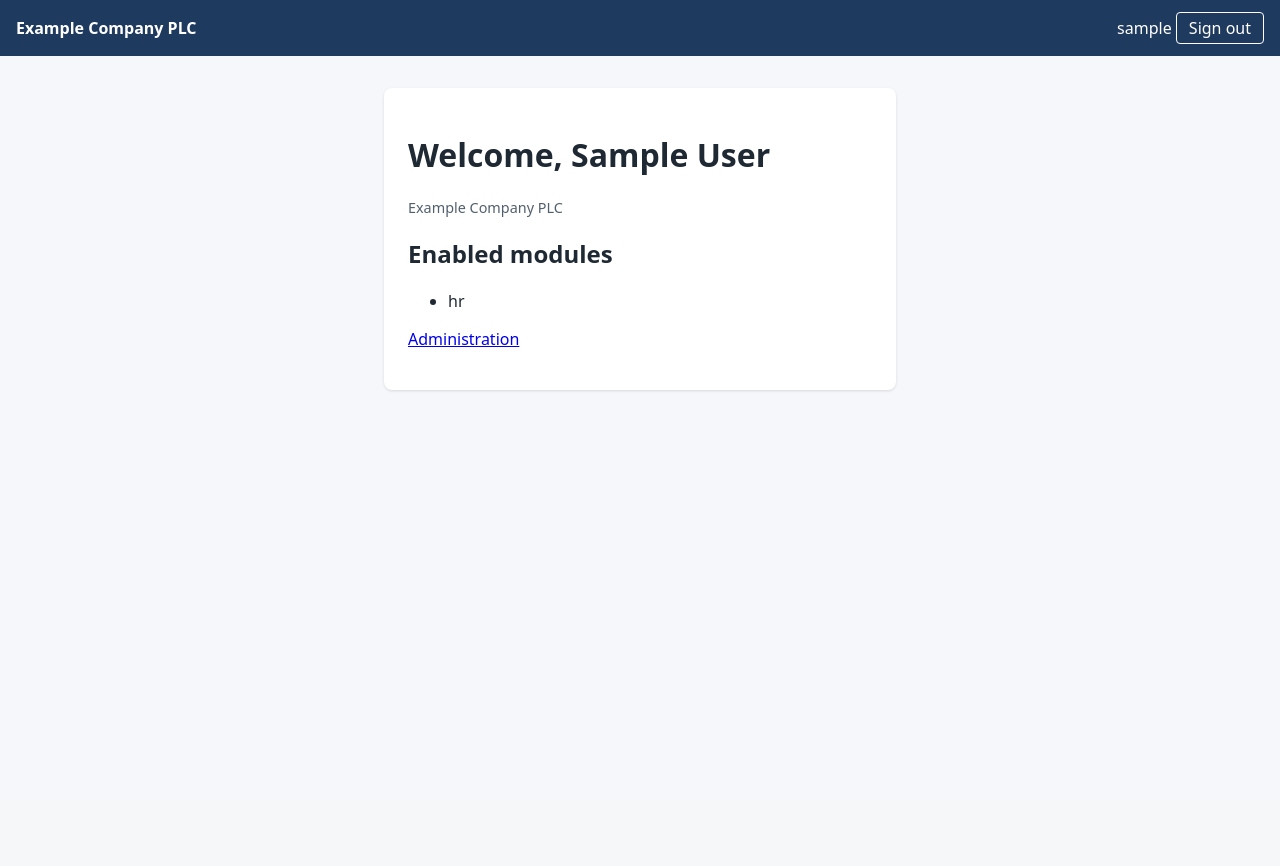
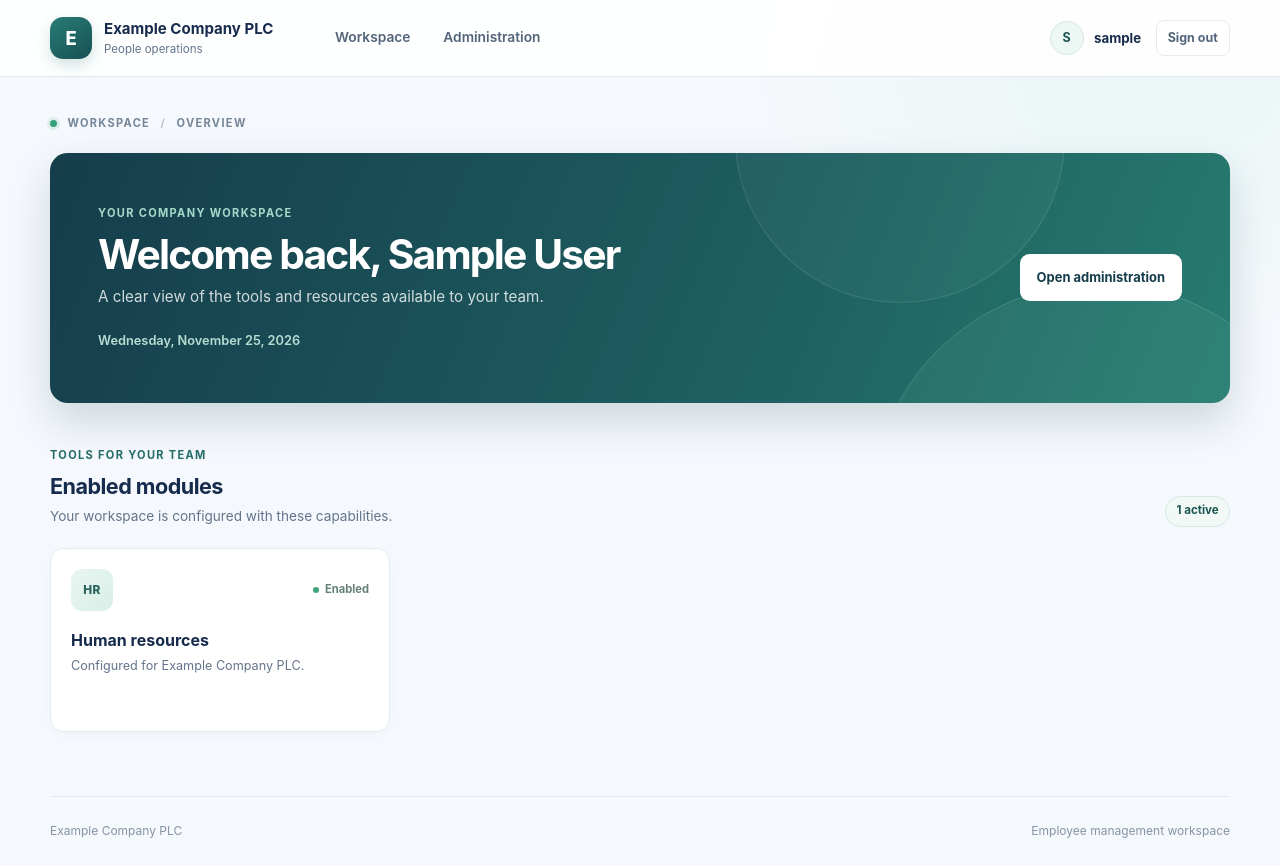
Before and after one commit to FiraolD/ems-core, a Django app: page / in a window 1280 px wide. Before the commit the page ends 391 px from the top, so only its background shows below. Run offline with Django 5.2, Linux system fonts and the light colour scheme; the visitor is signed in with stand-in values (Sample User, id 1); data comes from the database, SQL or seed files in the repository; parts of the project's set-up code (start-up, migrations or seed data) failed here and were passed over.

Commit message:
emhanced ui/ux

```diff
--- a/config/settings/base.py
+++ b/config/settings/base.py
@@ -148,7 +148,7 @@ USE_I18N = True
 USE_TZ = True
 
 # --- Static and uploaded files ------------------------------------------------------
-STATIC_URL = "static/"
+STATIC_URL = "/static/"
 STATIC_ROOT = BASE_DIR / "staticfiles"
 _client_static = _CLIENT_DIR / "static"
 STATICFILES_DIRS = [_client_static] if _client_static.is_dir() else []
--- /dev/null
+++ b/core/company/static/company/app.css
@@ -0,0 +1,365 @@
+:root {
+  color-scheme: light;
+  --ink: #172b4d;
+  --muted: #64748b;
+  --line: #e4eaf2;
+  --surface: #ffffff;
+  --canvas: #f5f8fc;
+  --primary: #256d68;
+  --primary-dark: #1b5652;
+  --accent: #c4f0e2;
+  --shadow-card: 0 16px 42px rgba(24, 45, 70, .07);
+  font-family: Inter, ui-sans-serif, system-ui, -apple-system, BlinkMacSystemFont, "Segoe UI", sans-serif;
+  font-synthesis: none;
+  text-rendering: optimizeLegibility;
+}
+
+* { box-sizing: border-box; }
+
+body {
+  min-width: 320px;
+  min-height: 100vh;
+  margin: 0;
+  color: var(--ink);
+  background:
+    radial-gradient(ellipse at 90% 8%, rgba(196, 240, 226, .22), transparent 25rem),
+    var(--canvas);
+  font-size: 15px;
+  line-height: 1.55;
+  -webkit-font-smoothing: antialiased;
+}
+
+a { color: var(--primary); }
+a:focus-visible, button:focus-visible, input:focus-visible {
+  outline: 3px solid rgba(37, 109, 104, .28);
+  outline-offset: 3px;
+}
+
+.skip-link {
+  position: absolute;
+  z-index: 10;
+  top: .75rem;
+  left: .75rem;
+  padding: .6rem .9rem;
+  transform: translateY(-160%);
+  border-radius: .5rem;
+  color: white;
+  background: var(--ink);
+}
+.skip-link:focus { transform: translateY(0); }
+
+.topbar {
+  position: relative;
+  z-index: 1;
+  border-bottom: 1px solid rgba(222, 231, 240, .9);
+  background: rgba(255, 255, 255, .94);
+}
+.topbar-inner {
+  display: flex;
+  width: min(1180px, calc(100% - 48px));
+  min-height: 76px;
+  align-items: center;
+  gap: 2rem;
+  margin: 0 auto;
+}
+.brand {
+  display: inline-flex;
+  min-width: 0;
+  align-items: center;
+  gap: .75rem;
+  color: inherit;
+  text-decoration: none;
+}
+.brand-mark {
+  display: grid;
+  width: 42px;
+  height: 42px;
+  flex: 0 0 auto;
+  place-items: center;
+  border-radius: 13px;
+  color: white;
+  background: linear-gradient(145deg, #287d75, #174f55);
+  box-shadow: 0 6px 14px rgba(37, 109, 104, .2);
+  font-size: 1.15rem;
+  font-weight: 800;
+}
+.brand-copy { display: grid; min-width: 0; line-height: 1.25; }
+.brand-copy strong {
+  overflow: hidden;
+  max-width: 260px;
+  font-size: .94rem;
+  text-overflow: ellipsis;
+  white-space: nowrap;
+}
+.brand-copy > span { margin-top: .2rem; color: var(--muted); font-size: .72rem; }
+.primary-nav { display: flex; height: 76px; align-items: center; gap: .35rem; margin-left: 1rem; }
+.nav-link {
+  padding: .55rem .85rem;
+  border-radius: .55rem;
+  color: #52647a;
+  font-size: .86rem;
+  font-weight: 600;
+  text-decoration: none;
+  transition: background-color .16s ease, color .16s ease;
+}
+.nav-link:hover { color: var(--primary-dark); background: #edf6f3; }
+.account-area {
+  display: flex;
+  align-items: center;
+  gap: .65rem;
+  margin-left: auto;
+}
+.account-avatar {
+  display: grid;
+  width: 34px;
+  height: 34px;
+  place-items: center;
+  border: 1px solid #d5e8e1;
+  border-radius: 50%;
+  color: var(--primary-dark);
+  background: #edf7f3;
+  font-size: .78rem;
+  font-weight: 750;
+}
+.account-name { max-width: 150px; overflow: hidden; font-size: .83rem; font-weight: 650; text-overflow: ellipsis; white-space: nowrap; }
+.account-area form { margin: 0 0 0 .25rem; }
+.sign-out {
+  padding: .48rem .7rem;
+  border: 1px solid var(--line);
+  border-radius: .5rem;
+  color: #52647a;
+  background: white;
+  cursor: pointer;
+  font: inherit;
+  font-size: .78rem;
+  font-weight: 650;
+  transition: border-color .16s ease, color .16s ease, background-color .16s ease;
+}
+.sign-out:hover { border-color: #b7d5cb; color: var(--primary-dark); background: #f7fbf9; }
+.secure-label { display: inline-flex; align-items: center; gap: .5rem; margin-left: auto; color: var(--muted); font-size: .8rem; }
+.secure-label > span, .status-dot {
+  width: 7px;
+  height: 7px;
+  border-radius: 50%;
+  background: #36a17c;
+  box-shadow: 0 0 0 3px rgba(54, 161, 124, .12);
+}
+
+.main-content { width: min(1180px, calc(100% - 48px)); min-height: calc(100vh - 146px); margin: 0 auto; }
+.site-footer {
+  display: flex;
+  width: min(1180px, calc(100% - 48px));
+  min-height: 70px;
+  align-items: center;
+  justify-content: space-between;
+  gap: 1rem;
+  margin: 0 auto;
+  border-top: 1px solid var(--line);
+  color: #8794a5;
+  font-size: .75rem;
+}
+.message-stack { display: grid; gap: .6rem; padding-top: 1rem; }
+.message { padding: .8rem 1rem; border: 1px solid #d6e8df; border-radius: .65rem; color: #235b4d; background: #eff8f3; }
+.message.error { border-color: #f1c7c4; color: #8e3029; background: #fff3f1; }
+.message.warning { border-color: #efdfb5; color: #75551b; background: #fff9e9; }
+
+.dashboard { padding: 2.4rem 0 4rem; }
+.page-kicker, .section-eyebrow, .welcome-eyebrow {
+  margin: 0;
+  font-size: .69rem;
+  font-weight: 750;
+  letter-spacing: .12em;
+}
+.page-kicker { display: flex; align-items: center; gap: .65rem; margin-bottom: 1.25rem; color: #75859a; }
+.kicker-divider { color: #bac5d1; }
+.welcome-panel {
+  position: relative;
+  display: flex;
+  min-height: 250px;
+  align-items: center;
+  justify-content: space-between;
+  gap: 2rem;
+  overflow: hidden;
+  padding: 2.7rem 3rem;
+  border-radius: 1.1rem;
+  color: white;
+  background: linear-gradient(112deg, #153d4b 0%, #1e5d60 58%, #277c70 100%);
+  box-shadow: 0 18px 40px rgba(25, 72, 78, .18);
+}
+.welcome-content { position: relative; z-index: 1; max-width: 650px; }
+.welcome-eyebrow { color: #a7d9ca; }
+.welcome-panel h1 {
+  margin: .55rem 0 .5rem;
+  font-size: clamp(1.7rem, 3.5vw, 2.55rem);
+  font-weight: 690;
+  letter-spacing: -.045em;
+  line-height: 1.15;
+}
+.welcome-description { max-width: 490px; margin: 0; color: rgba(255, 255, 255, .8); font-size: .95rem; }
+.welcome-date { margin: 1.35rem 0 0; color: #b8ddd2; font-size: .8rem; font-weight: 600; }
+.button-light {
+  position: relative;
+  z-index: 1;
+  display: inline-flex;
+  flex: 0 0 auto;
+  align-items: center;
+  gap: .75rem;
+  padding: .78rem 1rem;
+  border: 1px solid rgba(255, 255, 255, .4);
+  border-radius: .6rem;
+  color: #153d4b;
+  background: white;
+  font-size: .81rem;
+  font-weight: 700;
+  text-decoration: none;
+  transition: transform .16s ease, box-shadow .16s ease;
+}
+.button-light:hover { transform: translateY(-2px); box-shadow: 0 8px 18px rgba(0, 0, 0, .13); }
+.welcome-orb { position: absolute; border: 1px solid rgba(255, 255, 255, .1); border-radius: 50%; pointer-events: none; }
+.welcome-orb-one { width: 330px; height: 330px; top: -180px; right: 14%; background: rgba(255, 255, 255, .035); }
+.welcome-orb-two { width: 460px; height: 460px; right: -100px; bottom: -340px; background: rgba(183, 242, 219, .06); }
+
+.modules-section { padding-top: 2.8rem; }
+.section-heading { display: flex; align-items: end; justify-content: space-between; gap: 1rem; margin-bottom: 1.3rem; }
+.section-eyebrow { color: var(--primary); }
+.section-heading h2 { margin: .35rem 0 .15rem; font-size: 1.35rem; font-weight: 700; letter-spacing: -.025em; }
+.section-description { margin: 0; color: var(--muted); font-size: .85rem; }
+.module-count { padding: .35rem .65rem; border: 1px solid #d7e9e3; border-radius: 99px; color: var(--primary-dark); background: #f1f8f5; font-size: .72rem; font-weight: 700; white-space: nowrap; }
+.module-grid { display: grid; grid-template-columns: repeat(auto-fit, minmax(min(100%, 285px), 340px)); gap: 1rem; }
+.module-card {
+  min-height: 184px;
+  padding: 1.25rem;
+  border: 1px solid var(--line);
+  border-radius: .85rem;
+  background: var(--surface);
+  box-shadow: 0 3px 12px rgba(24, 45, 70, .025);
+  transition: transform .18s ease, box-shadow .18s ease, border-color .18s ease;
+}
+.module-card:hover { transform: translateY(-3px); border-color: #c7ddd5; box-shadow: var(--shadow-card); }
+.module-card-top { display: flex; align-items: center; justify-content: space-between; gap: .5rem; }
+.module-icon {
+  display: grid;
+  min-width: 42px;
+  height: 42px;
+  place-items: center;
+  padding: 0 .35rem;
+  border-radius: .7rem;
+  color: #28645b;
+  background: linear-gradient(135deg, #e8f6f0, #d9eee8);
+  font-size: .74rem;
+  font-weight: 800;
+  letter-spacing: .03em;
+}
+.module-status { display: inline-flex; align-items: center; gap: .4rem; color: #648274; font-size: .7rem; font-weight: 650; }
+.module-status > span { width: 6px; height: 6px; border-radius: 50%; background: #3da47b; }
+.module-card h3 { margin: 1.05rem 0 .2rem; font-size: 1rem; font-weight: 700; }
+.module-card p { margin: 0; color: var(--muted); font-size: .79rem; }
+.empty-state { display: flex; grid-column: 1 / -1; align-items: center; gap: 1rem; padding: 1.4rem; border: 1px dashed #cbd6e2; border-radius: .8rem; background: rgba(255, 255, 255, .68); }
+.empty-icon { display: grid; width: 40px; height: 40px; place-items: center; border-radius: .7rem; color: var(--primary); background: #eaf5f1; font-size: 1.4rem; }
+.empty-state h3 { margin: 0; font-size: .92rem; }
+.empty-state p { margin: .15rem 0 0; color: var(--muted); font-size: .8rem; }
+
+.auth-layout {
+  display: grid;
+  min-height: calc(100vh - 216px);
+  grid-template-columns: minmax(0, 1fr) minmax(330px, 430px);
+  align-items: center;
+  gap: clamp(3rem, 9vw, 8rem);
+  padding: 3rem 0;
+}
+.auth-intro { max-width: 560px; padding-left: clamp(0rem, 4vw, 2.75rem); }
+.auth-intro h1 { margin: .8rem 0 1rem; font-size: clamp(2.35rem, 5vw, 3.8rem); font-weight: 690; letter-spacing: -.06em; line-height: 1.06; }
+.auth-intro h1 span { color: var(--primary); }
+.auth-intro > p:not(.section-eyebrow) { max-width: 420px; margin: 0; color: var(--muted); font-size: 1rem; }
+.auth-assurance { display: inline-flex; align-items: center; gap: .65rem; margin-top: 2rem; color: #536b64; font-size: .82rem; font-weight: 650; }
+.assurance-icon, .confirmation-icon { display: grid; width: 30px; height: 30px; place-items: center; border: 1px solid #cce5da; border-radius: 50%; color: var(--primary); background: #eaf6f0; }
+.assurance-icon::after, .confirmation-icon::after { width: 7px; height: 12px; transform: translateY(-1px) rotate(45deg); border-right: 2px solid var(--primary); border-bottom: 2px solid var(--primary); content: ""; }
+.auth-card { padding: 2rem; border: 1px solid rgba(223, 231, 239, .95); border-radius: 1rem; background: white; box-shadow: var(--shadow-card); }
+.auth-card-heading { margin-bottom: 1.4rem; }
+.auth-card-heading h2, .confirmation-card h2 { margin: .35rem 0 .25rem; font-size: 1.55rem; font-weight: 720; letter-spacing: -.04em; }
+.auth-card-heading > p:last-child, .confirmation-copy { margin: 0; color: var(--muted); font-size: .83rem; }
+.stacked-form > div { margin-bottom: 1rem; }
+.stacked-form label { display: block; margin-bottom: .4rem; color: #34445a; font-size: .8rem; font-weight: 650; }
+.stacked-form input:not([type=hidden]), .stacked-form select, .stacked-form textarea {
+  display: block;
+  width: 100%;
+  min-height: 44px;
+  padding: .65rem .75rem;
+  border: 1px solid #d8e1eb;
+  border-radius: .55rem;
+  color: var(--ink);
+  background: white;
+  font: inherit;
+  font-size: .86rem;
+  transition: border-color .15s ease, box-shadow .15s ease;
+}
+.stacked-form input:focus, .stacked-form select:focus, .stacked-form textarea:focus { border-color: #74aaa0; outline: 0; box-shadow: 0 0 0 3px rgba(37, 109, 104, .1); }
+.stacked-form .helptext { display: block; margin-top: .35rem; color: #78889a; font-size: .72rem; }
+.errorlist { margin: .35rem 0; padding-left: 1.1rem; color: #a43b34; font-size: .78rem; }
+.button-primary {
+  display: inline-flex;
+  min-height: 46px;
+  align-items: center;
+  justify-content: center;
+  gap: .8rem;
+  padding: .7rem 1rem;
+  border: 0;
+  border-radius: .55rem;
+  color: white;
+  background: linear-gradient(110deg, #246b65, #1c5e59);
+  box-shadow: 0 5px 12px rgba(37, 109, 104, .18);
+  cursor: pointer;
+  font: inherit;
+  font-size: .86rem;
+  font-weight: 700;
+  text-decoration: none;
+  transition: transform .16s ease, box-shadow .16s ease;
+}
+.button-primary:hover { transform: translateY(-1px); box-shadow: 0 8px 16px rgba(37, 109, 104, .23); }
+.stacked-form > .button-primary { width: 100%; margin-top: .35rem; }
+.form-footnote { margin: 1.1rem 0 0; color: #8190a0; font-size: .72rem; line-height: 1.5; }
+.notice { margin: 0 0 1.2rem; padding: .75rem .85rem; border: 1px solid #efdfb5; border-radius: .6rem; color: #73541c; background: #fff9e9; font-size: .78rem; }
+.notice strong { display: inline-block; margin-bottom: .1rem; }
+.confirmation-card { text-align: left; }
+.confirmation-icon { width: 42px; height: 42px; margin-bottom: 1.4rem; }
+.confirmation-card .section-eyebrow { margin: 0; }
+.confirmation-card h2 { margin-top: .35rem; }
+.confirmation-copy { margin-bottom: 1.4rem; }
+.button-link { width: 100%; }
+.auth-layout-compact { grid-template-columns: minmax(0, 1fr) minmax(330px, 460px); }
+
+@media (max-width: 760px) {
+  .topbar-inner, .main-content, .site-footer { width: min(100% - 32px, 600px); }
+  .topbar-inner { min-height: 68px; gap: .6rem; }
+  .brand-mark { width: 38px; height: 38px; }
+  .brand-copy strong { max-width: 165px; }
+  .primary-nav { display: none; }
+  .account-name { display: none; }
+  .account-area { gap: .45rem; }
+  .account-area form { margin-left: 0; }
+  .dashboard { padding-top: 1.6rem; }
+  .welcome-panel { min-height: 0; align-items: flex-start; flex-direction: column; padding: 2rem 1.4rem; }
+  .welcome-panel h1 { max-width: 520px; }
+  .button-light { margin-top: .2rem; }
+  .modules-section { padding-top: 2.2rem; }
+  .auth-layout { min-height: 0; grid-template-columns: 1fr; gap: 1.8rem; padding: 2.7rem 0; }
+  .auth-intro { padding-left: 0; }
+  .auth-intro h1 { font-size: clamp(2.3rem, 10vw, 3.4rem); }
+  .auth-card { width: 100%; }
+}
+
+@media (max-width: 460px) {
+  .topbar-inner, .main-content, .site-footer { width: calc(100% - 28px); }
+  .brand-copy strong { max-width: 135px; font-size: .82rem; }
+  .brand-copy > span { font-size: .67rem; }
+  .secure-label { font-size: .72rem; white-space: nowrap; }
+  .sign-out { padding: .42rem .52rem; font-size: .72rem; }
+  .section-heading { align-items: flex-start; }
+  .module-count { margin-top: .25rem; }
+  .auth-card { padding: 1.35rem; }
+  .site-footer { align-items: flex-start; flex-direction: column; justify-content: center; gap: .15rem; padding: .9rem 0; }
+}
+
+@media (prefers-reduced-motion: reduce) {
+  *, *::before, *::after { scroll-behavior: auto !important; transition-duration: .01ms !important; }
+}
--- a/core/company/templates/base.html
+++ b/core/company/templates/base.html
@@ -1,35 +1,60 @@
+{% load static %}
 <!doctype html>
 <html lang="en">
 <head>
   <meta charset="utf-8">
   <meta name="viewport" content="width=device-width, initial-scale=1">
+  <meta name="theme-color" content="#f5f8fc">
   <title>{% block title %}{{ company.legal_name|default:"EMS" }}{% endblock %}</title>
-  <style>
-    body { font-family: system-ui, sans-serif; margin: 0; color: #1f2933; background: #f5f7fa; }
-    header { display: flex; justify-content: space-between; align-items: center; gap: 1rem;
-             padding: .75rem 1rem; background: #1f3a5f; color: #fff; }
-    header form { display: inline; margin: 0; }
-    header button { background: transparent; color: #fff; border: 1px solid #fff; border-radius: 4px;
-                    padding: .25rem .75rem; cursor: pointer; }
-    main { max-width: 32rem; margin: 2rem auto; padding: 0 1rem; }
-    .card { background: #fff; border-radius: 8px; padding: 1.5rem; box-shadow: 0 1px 3px rgba(0,0,0,.12); }
-    input, button { font: inherit; }
-    input[type=text], input[type=password], input[type=email] { width: 100%; box-sizing: border-box; padding: .5rem; }
-    .card button { margin-top: 1rem; padding: .5rem 1.25rem; }
-    .errorlist { color: #b42318; padding-left: 1rem; }
-    .notice { background: #fff4e5; border-left: 4px solid #f59e0b; padding: .75rem 1rem; margin-bottom: 1rem; }
-    .helptext, .muted { color: #52606d; font-size: .9rem; }
-  </style>
+  <link rel="stylesheet" href="{% static 'company/app.css' %}">
+  {% block extra_head %}{% endblock %}
 </head>
 <body>
-  <header>
-    <strong>{{ company.legal_name|default:"EMS" }}</strong>
-    {% if user.is_authenticated %}
-      <span>{{ user.get_username }}
-        <form method="post" action="{% url 'accounts:logout' %}">{% csrf_token %}<button type="submit">Sign out</button></form>
-      </span>
+  <a class="skip-link" href="#main-content">Skip to content</a>
+  <header class="topbar">
+    <div class="topbar-inner">
+      <a class="brand" href="{% if user.is_authenticated %}{% url 'home' %}{% else %}{% url 'accounts:login' %}{% endif %}">
+        <span class="brand-mark" aria-hidden="true">E</span>
+        <span class="brand-copy">
+          <strong>{{ company.legal_name|default:"EMS" }}</strong>
+          <span>People operations</span>
+        </span>
+      </a>
+      {% if user.is_authenticated %}
+        <nav class="primary-nav" aria-label="Main navigation">
+          <a class="nav-link" href="{% url 'home' %}">Workspace</a>
+          {% if user.is_staff %}
+            <a class="nav-link" href="{% url 'admin:index' %}">Administration</a>
+          {% endif %}
+        </nav>
+        <div class="account-area">
+          <span class="account-avatar" aria-hidden="true">{{ user.get_username|slice:":1"|upper }}</span>
+          <span class="account-name">{{ user.get_username }}</span>
+          <form method="post" action="{% url 'accounts:logout' %}">
+            {% csrf_token %}
+            <button class="sign-out" type="submit">Sign out</button>
+          </form>
+        </div>
+      {% else %}
+        <span class="secure-label"><span aria-hidden="true"></span> Secure workspace</span>
+      {% endif %}
+    </div>
+  </header>
+
+  <main id="main-content" class="main-content">
+    {% if messages %}
+      <div class="message-stack" aria-live="polite">
+        {% for message in messages %}
+          <div class="message {{ message.tags }}">{{ message }}</div>
+        {% endfor %}
+      </div>
     {% endif %}
-  </header>
-  <main>{% block content %}{% endblock %}</main>
+    {% block content %}{% endblock %}
+  </main>
+
+  <footer class="site-footer">
+    <span>{{ company.legal_name|default:"EMS" }}</span>
+    <span>Employee management workspace</span>
+  </footer>
 </body>
 </html>
--- a/core/company/templates/company/home.html
+++ b/core/company/templates/company/home.html
@@ -1,10 +1,55 @@
 {% extends "base.html" %}
+{% block title %}Workspace | {{ company.legal_name|default:"EMS" }}{% endblock %}
 {% block content %}
-<div class="card">
-  <h1>Welcome, {{ user.get_full_name|default:user.get_username }}</h1>
-  <p class="muted">{{ company.legal_name }}</p>
-  <h2>Enabled modules</h2>
-  <ul>{% for name in modules %}<li>{{ name }}</li>{% endfor %}</ul>
-  {% if user.is_staff %}<p><a href="{% url 'admin:index' %}">Administration</a></p>{% endif %}
+<div class="dashboard">
+  <div class="page-kicker"><span class="status-dot"></span> WORKSPACE <span class="kicker-divider">/</span> OVERVIEW</div>
+
+  <section class="welcome-panel" aria-labelledby="welcome-title">
+    <div class="welcome-content">
+      <p class="welcome-eyebrow">YOUR COMPANY WORKSPACE</p>
+      <h1 id="welcome-title">Welcome back, {{ user.get_full_name|default:user.get_username }}</h1>
+      <p class="welcome-description">A clear view of the tools and resources available to your team.</p>
+      <p class="welcome-date">{% now "l, F j, Y" %}</p>
+    </div>
+    {% if user.is_staff %}
+      <a class="button-light" href="{% url 'admin:index' %}">Open administration</a>
+    {% endif %}
+    <span class="welcome-orb welcome-orb-one" aria-hidden="true"></span>
+    <span class="welcome-orb welcome-orb-two" aria-hidden="true"></span>
+  </section>
+
+  <section class="modules-section" aria-labelledby="modules-title">
+    <div class="section-heading">
+      <div>
+        <p class="section-eyebrow">TOOLS FOR YOUR TEAM</p>
+        <h2 id="modules-title">Enabled modules</h2>
+        <p class="section-description">Your workspace is configured with these capabilities.</p>
+      </div>
+      <span class="module-count">{{ modules|length }} active</span>
+    </div>
+
+    <div class="module-grid">
+      {% for name in modules %}
+        <article class="module-card">
+          <div class="module-card-top">
+            <span class="module-icon" aria-hidden="true">
+              {% if name == "hr" %}HR{% else %}{{ name|slice:":2"|upper }}{% endif %}
+            </span>
+            <span class="module-status"><span></span> Enabled</span>
+          </div>
+          <h3>{% if name == "hr" %}Human resources{% else %}{{ name|title }}{% endif %}</h3>
+          <p>Configured for {{ company.legal_name|default:"your company" }}.</p>
+        </article>
+      {% empty %}
+        <div class="empty-state">
+          <span class="empty-icon" aria-hidden="true">+</span>
+          <div>
+            <h3>No modules enabled yet</h3>
+            <p>Ask your administrator to configure the tools for this workspace.</p>
+          </div>
+        </div>
+      {% endfor %}
+    </div>
+  </section>
 </div>
 {% endblock %}
```
Also changed, not shown: core/accounts/templates/accounts/login.html (+23 -10 lines), core/accounts/templates/accounts/password_change.html (+23 -11 lines), core/accounts/templates/accounts/password_change_done.html (+14 -5 lines), core/company/static/company/admin.css (added, +33 -0 lines), core/company/templates/admin/base_site.html (added, +12 -0 lines), tests/test_accounts_django.py (+6 -0 lines).
